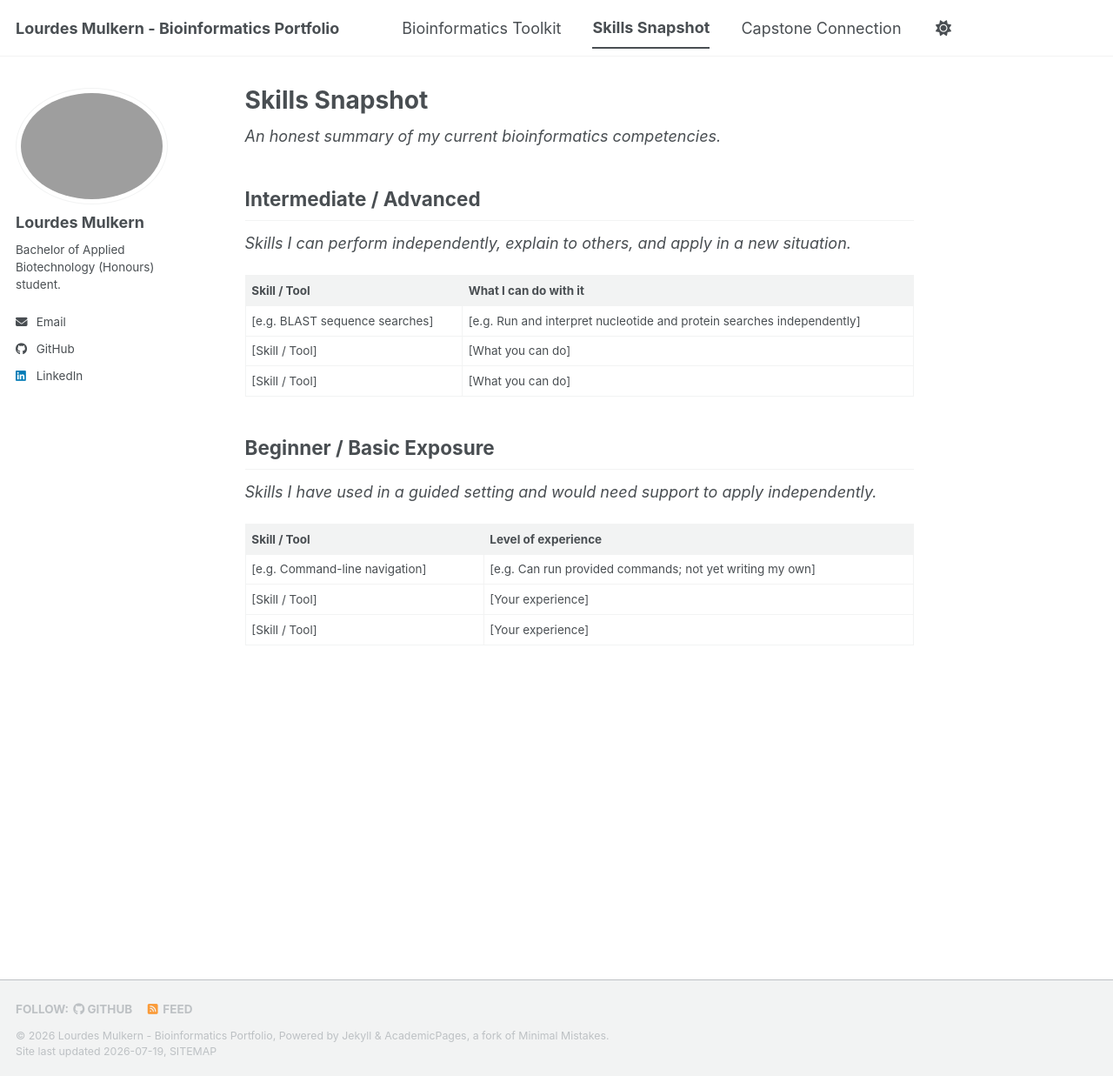
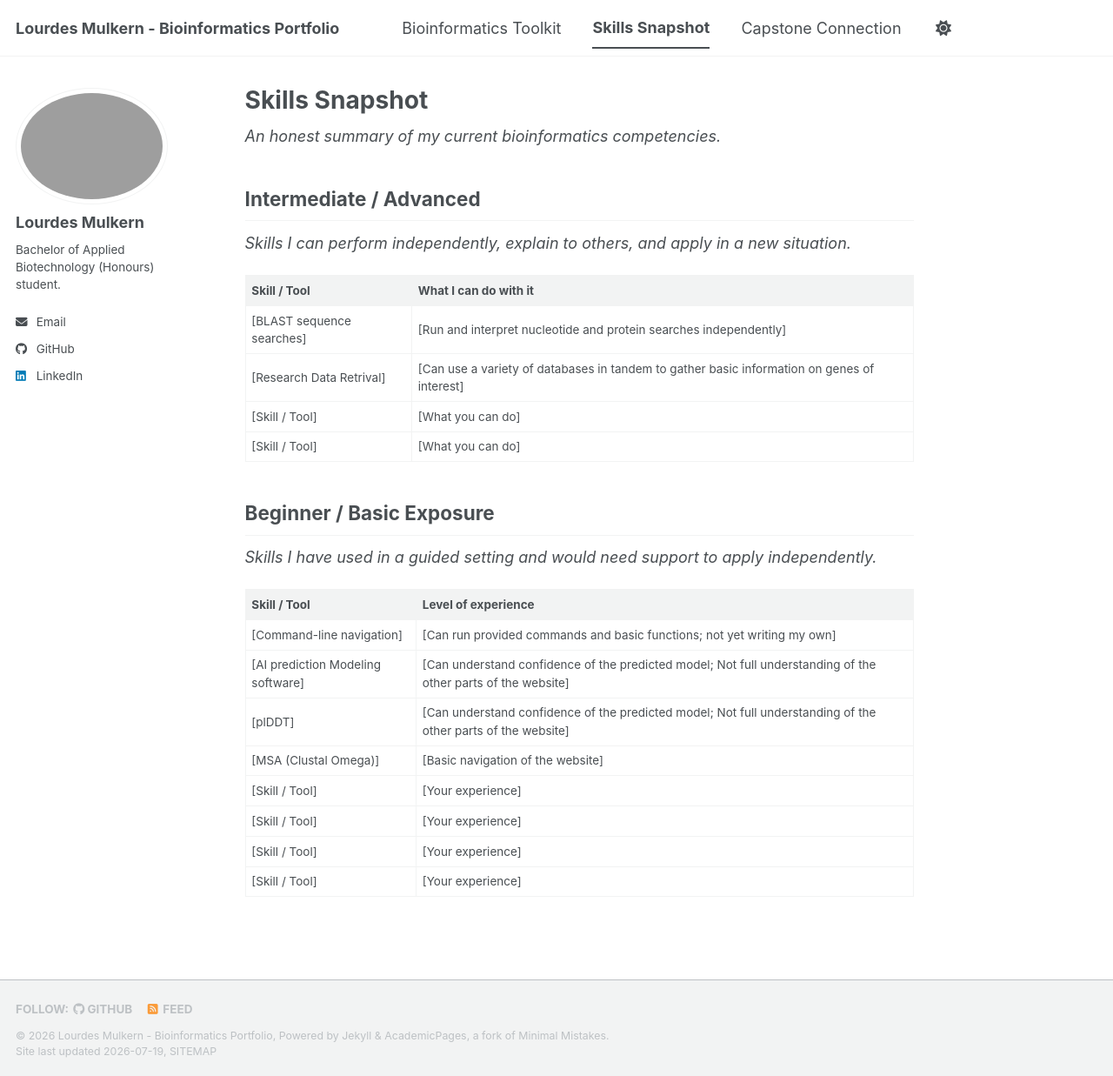
Before and after one commit to Lourdes-Mulkern/biot74000-portfolio, a Jekyll site: the page built from _pages/skills.md, in a window 1280 px wide and 1237 px high. Shown: the whole window at 87% size. Built offline with Jekyll 4.4.1, drawn with Linux system fonts in a browser that asks for light colours; a script bundle is joined from its source files by our own code; library files that are not in the unit come from our copies.

Commit message:
Update skills.md

```diff
--- a/_pages/skills.md
+++ b/_pages/skills.md
@@ -37,7 +37,8 @@ _Skills I can perform independently, explain to others, and apply in a new situa
 
 | Skill / Tool | What I can do with it |
 |---|---|
-| [e.g. BLAST sequence searches] | [e.g. Run and interpret nucleotide and protein searches independently] |
+| [BLAST sequence searches] | [Run and interpret nucleotide and protein searches independently] |
+| [Research Data Retrival] | [Can use a variety of databases in tandem to gather basic information on genes of interest] |
 | [Skill / Tool] | [What you can do] |
 | [Skill / Tool] | [What you can do] |
 
@@ -47,6 +48,11 @@ _Skills I have used in a guided setting and would need support to apply independ
 
 | Skill / Tool | Level of experience |
 |---|---|
-| [e.g. Command-line navigation] | [e.g. Can run provided commands; not yet writing my own] |
+| [Command-line navigation] | [Can run provided commands and basic functions; not yet writing my own] |
+| [AI prediction Modeling software] | [Can understand confidence of the predicted model; Not full understanding of the other parts of the website] |
+| [plDDT] | [Can understand confidence of the predicted model; Not full understanding of the other parts of the website] |
+| [MSA (Clustal Omega)] | [Basic navigation of the website] |
 | [Skill / Tool] | [Your experience] |
 | [Skill / Tool] | [Your experience] |
+| [Skill / Tool] | [Your experience] |
+| [Skill / Tool] | [Your experience] |
```
